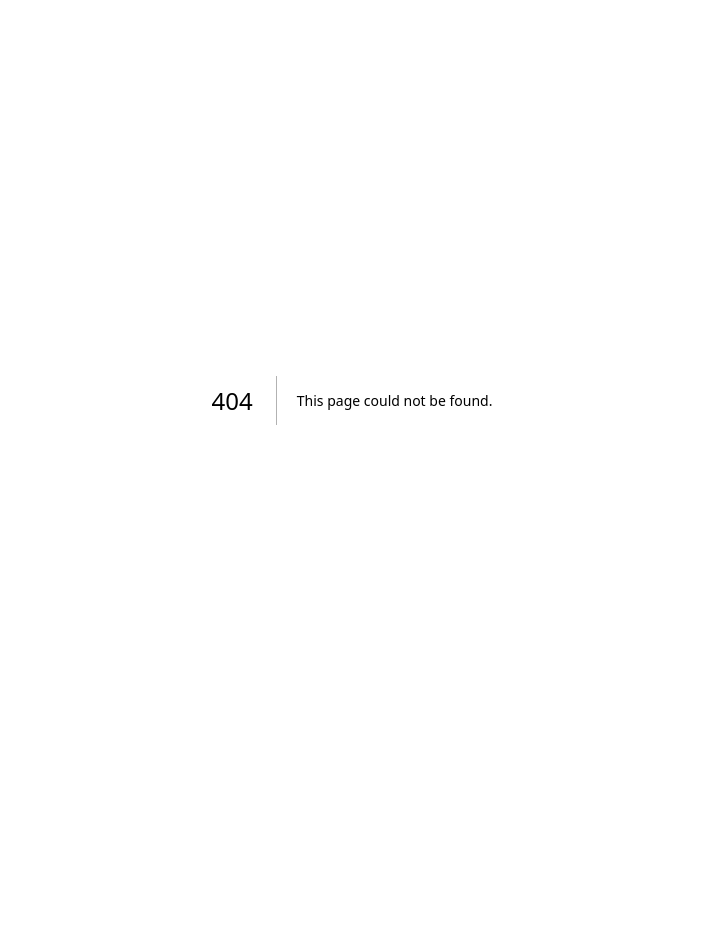
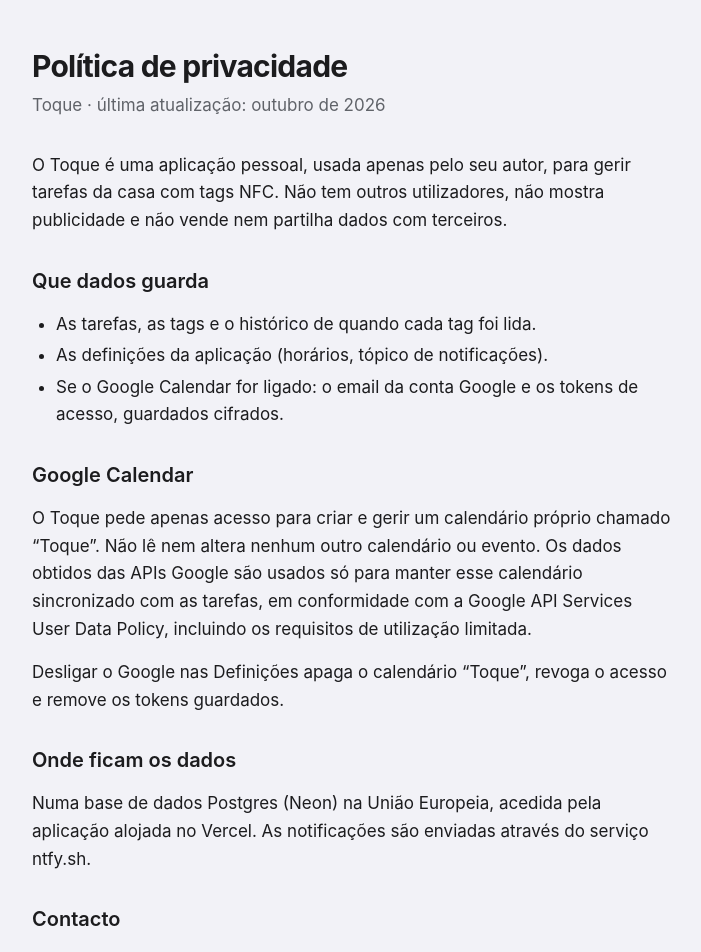
Before and after one commit to gustavos00/toque, a Next.js app: page /privacidade in a window 1280 px wide. Before the commit this address had no page. Shown: the top 952 px of the page, without its empty margins (288-989 px from the left). Before the commit the page ends 800 px from the top, so only its background shows below. Built offline with nearby package versions, Linux system fonts and the light colour scheme.

Commit message:
feat: public privacy policy page for the Google consent screen

```diff
--- /dev/null
+++ b/src/app/privacidade/page.tsx
@@ -0,0 +1,56 @@
+import type { Metadata } from "next";
+
+export const metadata: Metadata = {
+  title: "Privacidade · Toque",
+};
+
+// Public page (excluded in src/proxy.ts): Google's OAuth consent screen needs
+// a privacy policy URL before the app can be published.
+export default function PrivacyPage() {
+  return (
+    <main className="mx-auto max-w-2xl px-4 py-12 text-[17px] leading-relaxed">
+      <h1 className="mb-2 text-3xl font-bold tracking-tight">Política de privacidade</h1>
+      <p className="mb-8 text-muted-foreground">Toque · última atualização: outubro de 2026</p>
+
+      <section className="space-y-4">
+        <p>
+          O Toque é uma aplicação pessoal, usada apenas pelo seu autor, para gerir tarefas da casa
+          com tags NFC. Não tem outros utilizadores, não mostra publicidade e não vende nem partilha
+          dados com terceiros.
+        </p>
+
+        <h2 className="pt-4 text-xl font-semibold">Que dados guarda</h2>
+        <ul className="list-disc space-y-1 pl-6">
+          <li>As tarefas, as tags e o histórico de quando cada tag foi lida.</li>
+          <li>As definições da aplicação (horários, tópico de notificações).</li>
+          <li>
+            Se o Google Calendar for ligado: o email da conta Google e os tokens de acesso, guardados
+            cifrados.
+          </li>
+        </ul>
+
+        <h2 className="pt-4 text-xl font-semibold">Google Calendar</h2>
+        <p>
+          O Toque pede apenas acesso para criar e gerir um calendário próprio chamado
+          &ldquo;Toque&rdquo;. Não lê nem altera nenhum outro calendário ou evento. Os dados obtidos
+          das APIs Google são usados só para manter esse calendário sincronizado com as tarefas, em
+          conformidade com a Google API Services User Data Policy, incluindo os requisitos de
+          utilização limitada.
+        </p>
+        <p>
+          Desligar o Google nas Definições apaga o calendário &ldquo;Toque&rdquo;, revoga o acesso e
+          remove os tokens guardados.
+        </p>
+
+        <h2 className="pt-4 text-xl font-semibold">Onde ficam os dados</h2>
+        <p>
+          Numa base de dados Postgres (Neon) na União Europeia, acedida pela aplicação alojada no
+          Vercel. As notificações são enviadas através do serviço ntfy.sh.
+        </p>
+
+        <h2 className="pt-4 text-xl font-semibold">Contacto</h2>
+        <p>Para qualquer questão, contacta o autor através do email de suporte indicado no Google.</p>
+      </section>
+    </main>
+  );
+}
--- a/src/proxy.ts
+++ b/src/proxy.ts
@@ -1,6 +1,6 @@
 // Protects the app pages: no valid session → redirect to /login?next=<path>.
 // Not applied to /api (route handlers answer 401 themselves), /t/<token>
-// (the tag token is the credential), /login, Next internals and any file
+// (the tag token is the credential), /login, /privacidade, Next internals and any file
 // with an extension (manifest, icons, service worker…).
 
 import { NextResponse, type NextRequest } from "next/server";
@@ -21,5 +21,5 @@ export async function proxy(request: NextRequest) {
 }
 
 export const config = {
-  matcher: ["/((?!api/|t/|_next/|login|.*\\..*).*)"],
+  matcher: ["/((?!api/|t/|_next/|login|privacidade|.*\\..*).*)"],
 };
```
